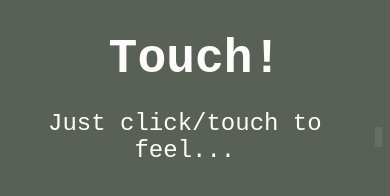
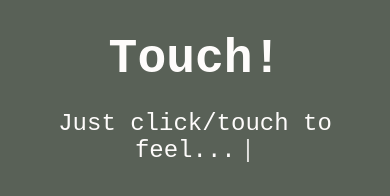
Before and after one commit to visshnnu-tejaa-98/touch, a plain HTML site: page index.html in a window 390 px wide. Drawn offline with Linux system fonts and the light colour scheme.

Commit message:
Make responsive

```diff
--- a/index.html
+++ b/index.html
@@ -28,10 +28,7 @@
   </head>
   <body>
     <h1>Touch!</h1>
-    <div class="description">
-      <p id="tagline">Just click/touch to feel...</p>
-      <span class="curser"></span>
-    </div>
+    <p id="elementEl">Just click/touch to feel...</p>
   </body>
   <script src="./script.js"></script>
 </html>
--- a/script.js
+++ b/script.js
@@ -1,13 +1,25 @@
+"use strict";
+
 function typeWriter(el) {
   const textArray = el.innerHTML.split("");
   el.innerHTML = "";
   textArray.forEach((letter, i) =>
     setTimeout(() => (el.innerHTML += letter), 95 * i)
   );
-  setInterval(() => typeWriter(el), 10000);
+
+  setInterval(() => typeWriter(el), 8000);
 }
 
-typeWriter(tagline);
+typeWriter(elementEl); // function typeWriter(el) {
+//   const textArray = el.innerHTML.split("");
+//   el.innerHTML = "";
+//   textArray.forEach((letter, i) =>
+//     setTimeout(() => (el.innerHTML += letter), 95 * i)
+//   );
+//   setInterval(() => typeWriter(el), 10000);
+// }
+
+// typeWriter(tagline);
 
 document.addEventListener("click", (e) => {
   let body = document.querySelector("body");
--- a/styles.css
+++ b/styles.css
@@ -8,21 +8,6 @@ body {
 body h1 {
   font-size: 3rem;
   margin-bottom: 0;
-}
-
-body .description {
-  font-size: 1.5rem;
-  display: flex;
-  align-items: center;
-  justify-content: center;
-  gap: 0.5rem;
-  font-weight: 500;
-}
-
-.curser {
-  width: 8px;
-  height: 20px;
-  background-color: #fefcfb;
 }
 
 .dot {
@@ -61,10 +46,13 @@ body .description {
   }
 }
 
-.curser {
+#elementEl {
+  font-size: 1.5rem;
+}
+#elementEl::after {
+  content: "|";
   margin-left: 5px;
-  animation: blink 0.3s infinite;
-  -webkit-animation: blink 0.3s infinite;
+  animation: blink 0.7s infinite;
 }
 
 @keyframes blink {
```
